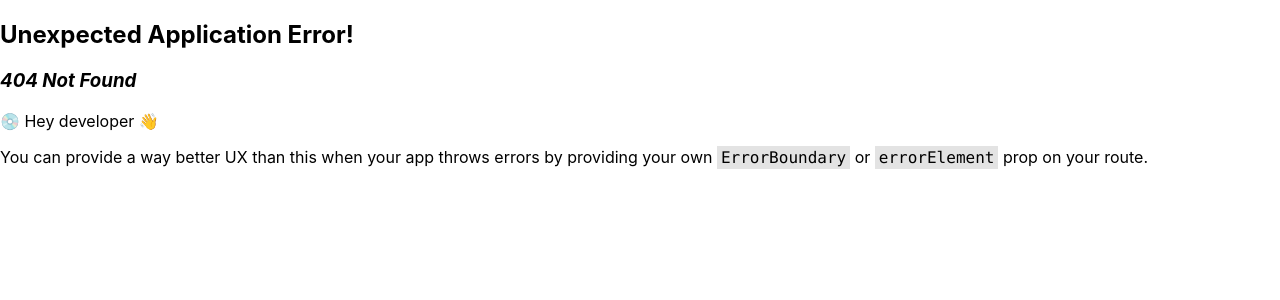
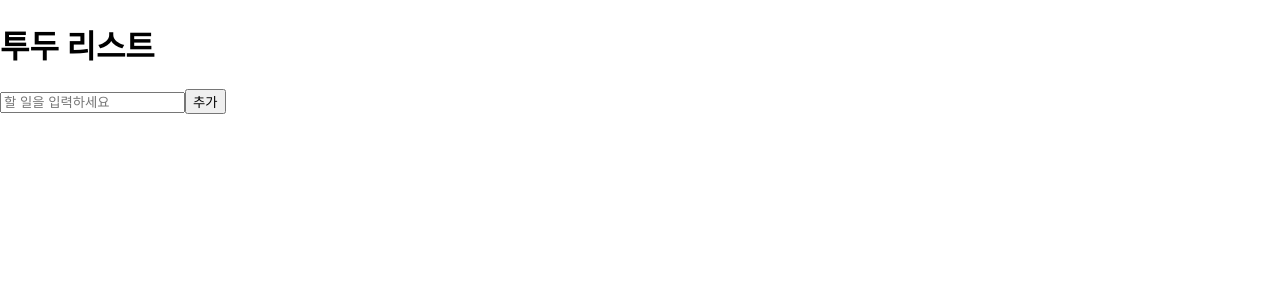
Before and after one commit to WebTestOr/web-yong, a React (Create React App) app: page /services in a window 1280 px wide. Before the commit this address had no page. Shown: the top 300 px of the page. Built offline with nearby package versions, Linux system fonts and the light colour scheme.

Commit message:
페이지 연결

```diff
--- /dev/null
+++ b/src/pages/Mylist.js
@@ -0,0 +1,41 @@
+import React, { useState } from 'react';
+
+const MyList = () => {
+  const [todos, setTodos] = useState([]);
+  const [newTodo, setNewTodo] = useState('');
+
+  const addTodo = () => {
+    if (newTodo.trim() !== '') {
+      setTodos([...todos, newTodo]);
+      setNewTodo('');
+    }
+  };
+
+  const deleteTodo = (index) => {
+    const updatedTodos = todos.filter((_, i) => i !== index);
+    setTodos(updatedTodos);
+  };
+
+  return (
+    <div>
+      <h1>투두 리스트</h1>
+      <input
+        type="text"
+        value={newTodo}
+        onChange={(e) => setNewTodo(e.target.value)}
+        placeholder="할 일을 입력하세요"
+      />
+      <button onClick={addTodo}>추가</button>
+      <ul>
+        {todos.map((todo, index) => (
+          <li key={index}>
+            {todo}
+            <button onClick={() => deleteTodo(index)}>삭제</button>
+          </li>
+        ))}
+      </ul>
+    </div>
+  );
+};
+
+export default MyList;
```
Also changed, not shown: src/router/Router.js (+6 -1 lines).
